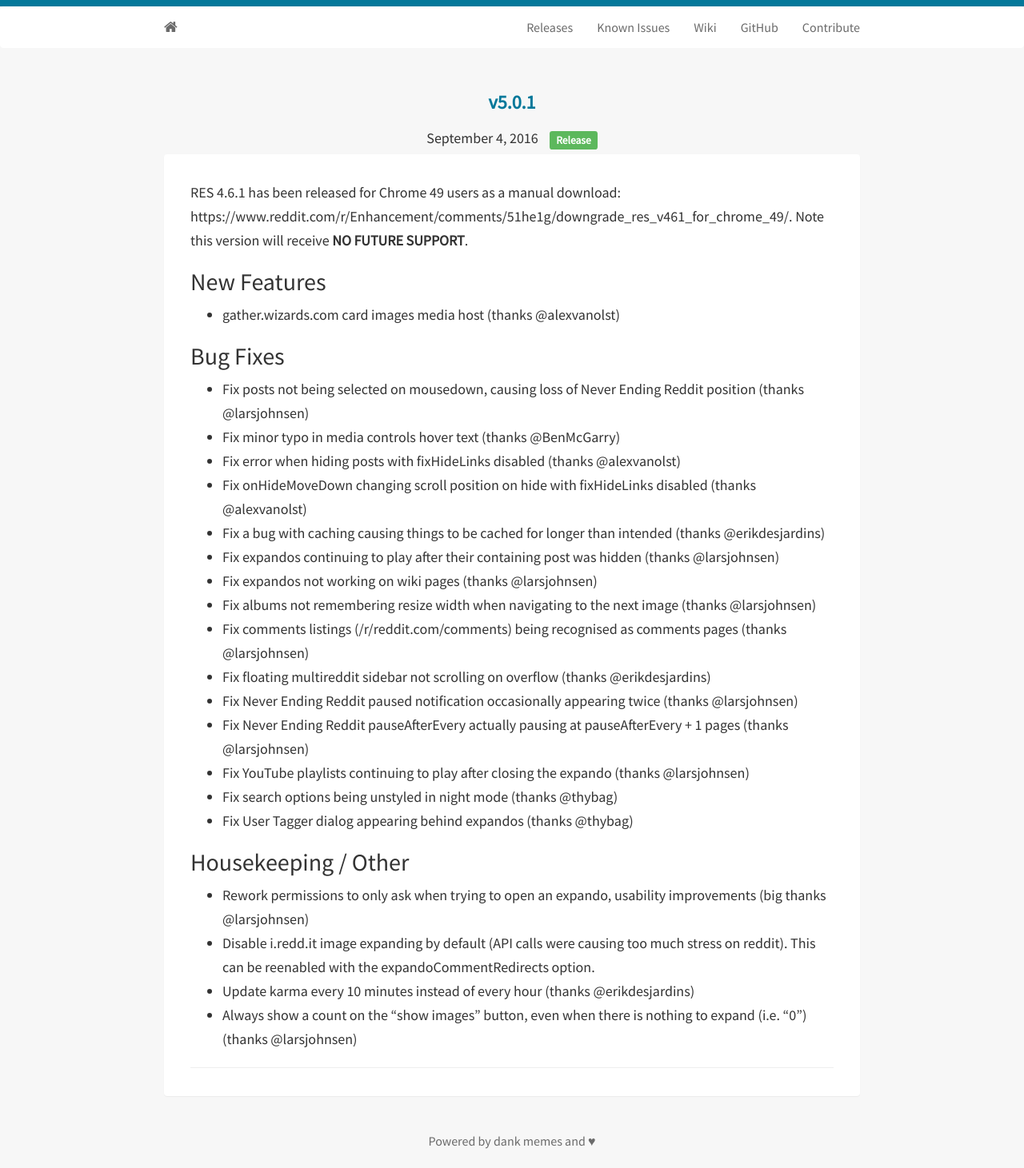
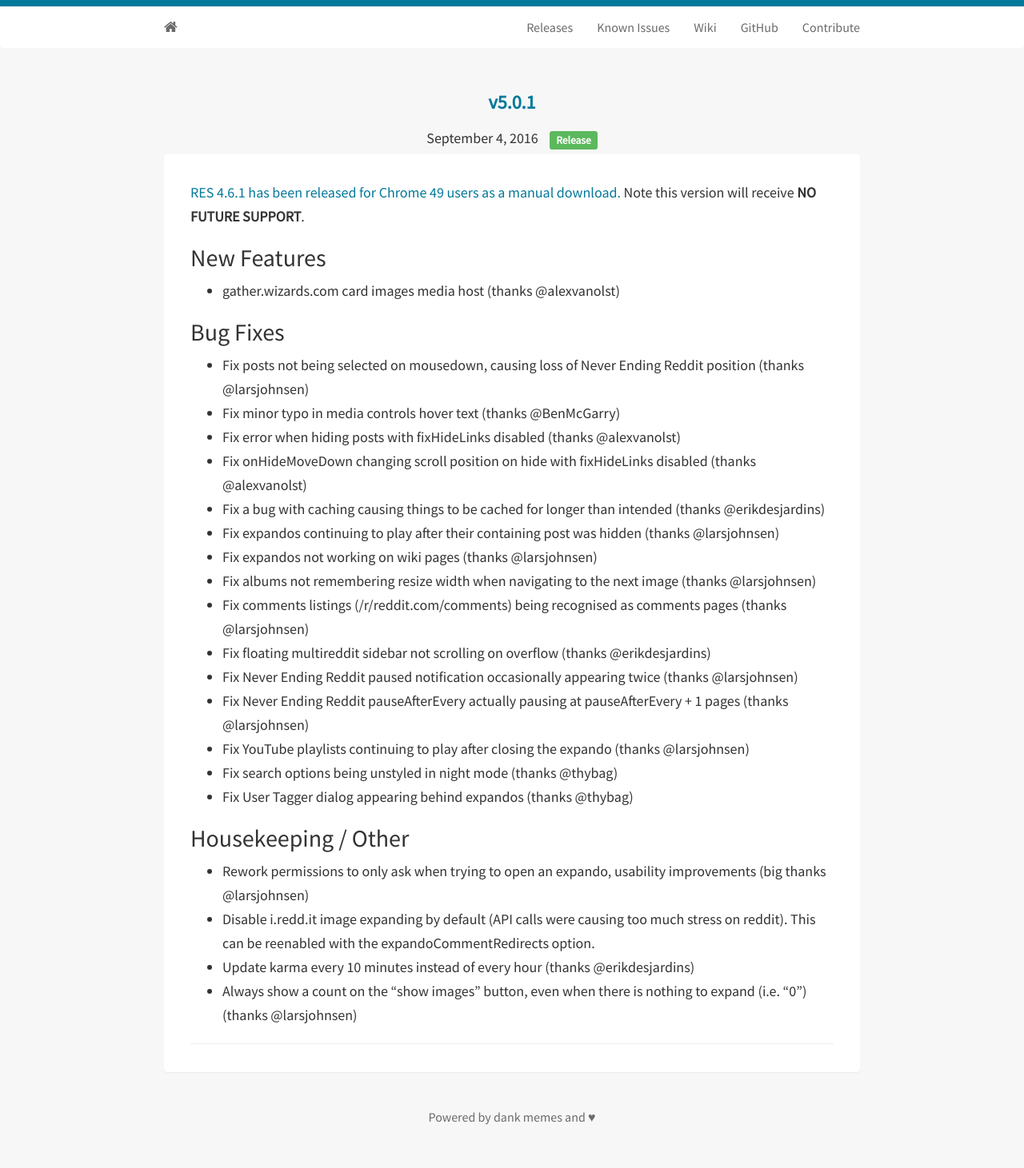
Before and after one commit to Reddit-Enhancement-Suite/Reddit-Enhancement-Suite.github.io, a Jekyll site: the page built from _posts/2016-09-04-501.md, in a window 1280 px wide. Shown: the whole page at 80% size. Built offline with Jekyll 4.4.1, drawn with Linux system fonts in a browser that asks for light colours; nearby versions of some CDN libraries; after the commit the page ends 1431 px from its top, so only the background shows below that.

Commit message:
linkify res 461 download instructions

```diff
--- a/_posts/2016-09-04-501.md
+++ b/_posts/2016-09-04-501.md
@@ -5,7 +5,7 @@ tags:
 - Release
 ---
 
-RES 4.6.1 has been released for Chrome 49 users as a manual download: https://www.reddit.com/r/Enhancement/comments/51he1g/downgrade_res_v461_for_chrome_49/. Note this version will receive **NO FUTURE SUPPORT**.
+ [RES 4.6.1 has been released for Chrome 49 users as a manual download.](https://www.reddit.com/r/Enhancement/comments/51he1g/downgrade_res_v461_for_chrome_49/) Note this version will receive **NO FUTURE SUPPORT**.
 
 ### New Features
 
```
